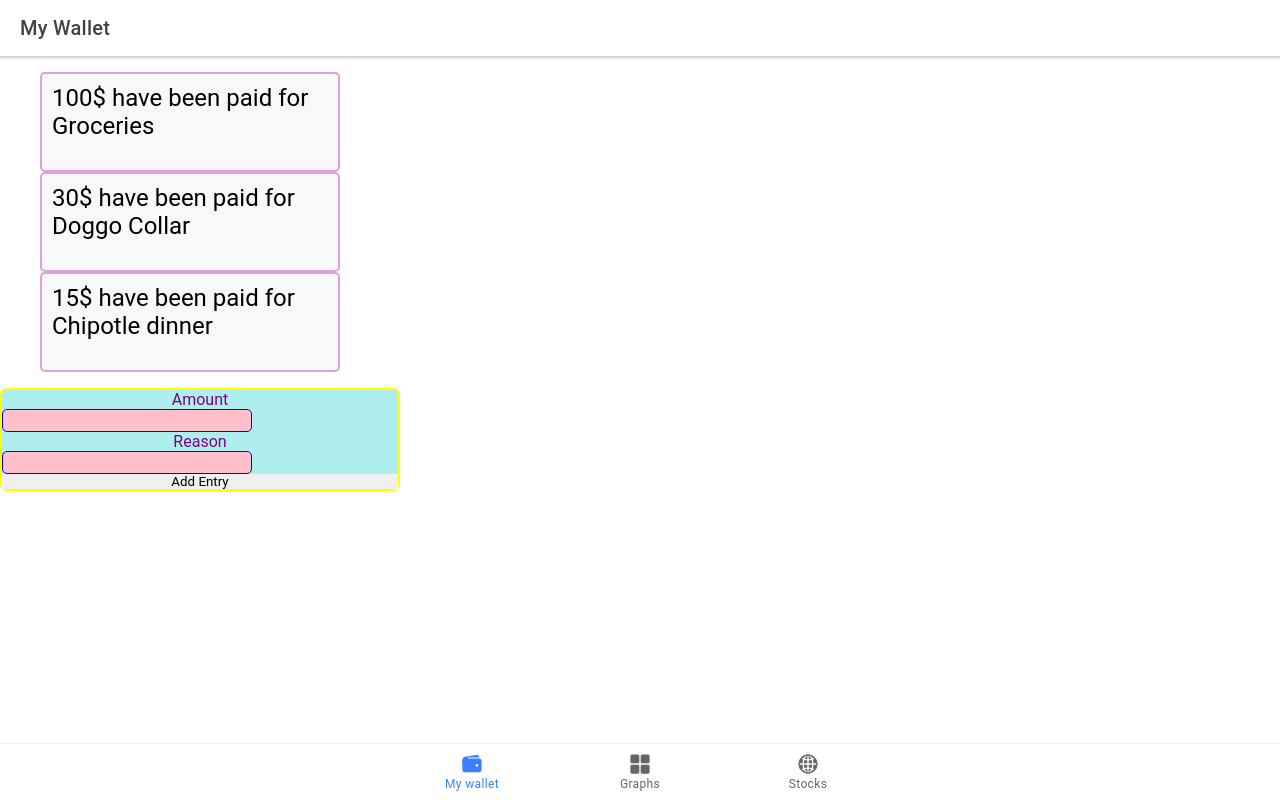
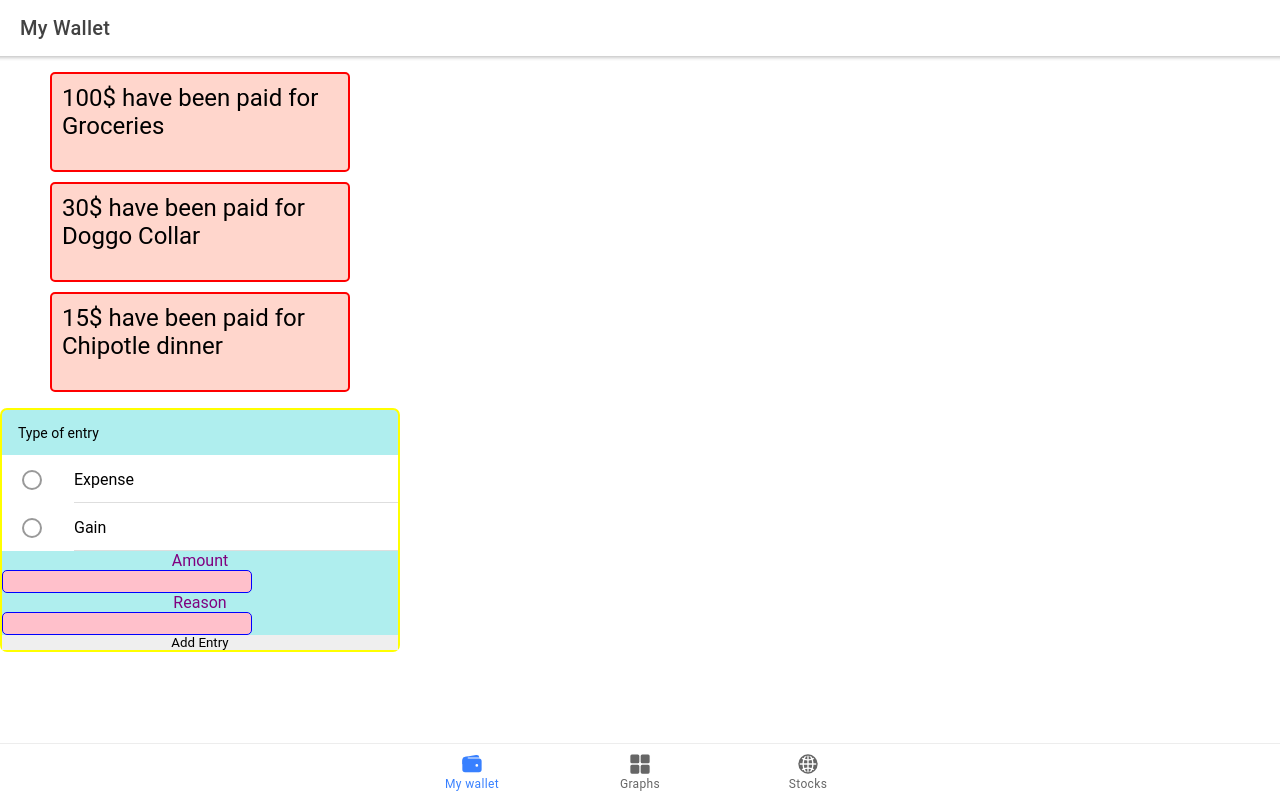
Before and after one commit to FedeColap/ionic-my-financials, a React (Create React App) app: page /my-wallet in a window 1280 px wide. Built offline with nearby package versions, Linux system fonts and the light colour scheme.

Commit message:
added radio button in wallet

```diff
--- a/src/components/myWallet/AddEntryForm.tsx
+++ b/src/components/myWallet/AddEntryForm.tsx
@@ -1,6 +1,8 @@
 import React, { useState, ChangeEvent, FormEvent } from 'react';
 import './AddEntryForm.css'
 import { AddEntry } from '../entry.d'
+// import { IonButton } from '@ionic/react';
+import { IonItem, IonLabel, IonRadioGroup, IonRadio, IonListHeader } from '@ionic/react';
 import { v4 as uuidv4 } from 'uuid';
 
 interface AddEntryFormProps {
@@ -11,6 +13,7 @@ const AddEntryForm: React.FC<AddEntryFormProps> = ({addEntry}) => {
 
     const[newReason, setNewReason] = useState('');
     const[newAmount, setNewAmount] = useState<number>();
+    const[selected, setSelected] = useState<string>('');
 
     const handleChangeReason = (e: ChangeEvent<HTMLInputElement>) => {
         setNewReason(e.target.value)
@@ -23,19 +26,43 @@ const AddEntryForm: React.FC<AddEntryFormProps> = ({addEntry}) => {
         const newEntry = {
             reason: newReason,
             amount: newAmount,
-            category: 'expense',
+            category: selected,
             id: uuidv4()
         }
         addEntry(newEntry);
     }
+    // const handleSubmit = (e: React.MouseEvent<HTMLIonButtonElement, MouseEvent>) => {
+    //     e.preventDefault();
+    //     const newEntry = {
+    //         reason: newReason,
+    //         amount: newAmount,
+    //         category: 'expense',
+    //         id: uuidv4()
+    //     }
+    //     addEntry(newEntry);
+    // }
+
 
     return (
         <form >
+          <IonRadioGroup value={selected} onIonChange={e => setSelected(e.detail.value)}>
+                <IonListHeader>
+                <IonLabel>Type of entry</IonLabel>
+                </IonListHeader>
+                <IonItem>
+                    <IonLabel>Expense</IonLabel>
+                    <IonRadio slot="start" value="expense" />
+                </IonItem>
+                <IonItem>
+                    <IonLabel>Gain</IonLabel>
+                    <IonRadio slot="start" value="gain" />
+                </IonItem>
+          </IonRadioGroup>
             <label>Amount</label>
             <input type="number" value={newAmount} onChange={handleChangeAmount}></input>
             <label>Reason</label>
             <input type="text" value={newReason} onChange={handleChangeReason}></input>
-            {/* <IonButton  href="/my-wallet" color="medium">Submit</IonButton> */}
+            {/* <IonButton  href="/my-wallet" color="medium" type="submit" onClick={handleSubmit}>Submit</IonButton>*/}
             <button type="submit" onClick={handleSubmit}>Add Entry</button>
         </form>
     )
--- a/src/components/myWallet/EntryLi.css
+++ b/src/components/myWallet/EntryLi.css
@@ -3,17 +3,18 @@
     height: 100px;
     border-radius: 5px;
     padding: 10px;
-    border: 2px solid plum;
+    /* border: 2px solid plum; */
     font-size: 24px;
     list-style-type: none;
-    background-color: #f8f8f8;
+    /* background-color: #f8f8f8; */
     color: black;
+    margin: 10px;
 }
-/* .expense-entry {
-    border: 2ps solid red;
+.expense-entry {
+    border: 2px solid red;
     background-color: #ffd6cc;
 }
 .gain-entry {
-    border: 2ps solid green;
+    border: 2px solid green;
     background-color: #e6ffe6;
-} */
+}
--- a/src/components/myWallet/EntryLi.tsx
+++ b/src/components/myWallet/EntryLi.tsx
@@ -7,11 +7,22 @@ interface EntryLiProps {
 }
 
 const EntryLi: React.FC<EntryLiProps> = ({entry}) => {
-    return(
-        <li className="entry-li" key ={entry.id}>
-            {entry.amount}$ have been paid for {entry.reason}
-        </li>
-    )
+    if(entry.category === "expense") {
+        return(
+            <li className="entry-li expense-entry" key ={entry.id}>
+                {entry.amount}$ have been paid for {entry.reason}
+            </li>
+    )} else if (entry.category === "gain") {
+        return(
+            <li className="entry-li gain-entry " key ={entry.id}>
+                {entry.amount}$ have been gained for {entry.reason}
+            </li>
+    )} else {
+        return(
+            <li className="entry-li" key ={entry.id}>
+                {entry.amount}$ have been moved for {entry.reason}
+            </li>
+    )}
 };
 
 export default EntryLi;
--- a/src/pages/tab-menus/MyWallet.tsx
+++ b/src/pages/tab-menus/MyWallet.tsx
@@ -18,7 +18,7 @@ const MyWallet: React.FC = () => {
   const [entries, setEntries] = useState(initialEntries);
 
   const addEntry:AddEntry = (newEntry) => {
-    setEntries([...entries, {reason:newEntry.reason, amount:newEntry.amount, category:"expense", id: uuidv4()}])
+    setEntries([...entries, {reason:newEntry.reason, amount:newEntry.amount, category:newEntry.category, id: uuidv4()}])
   };
 
   return (
```
